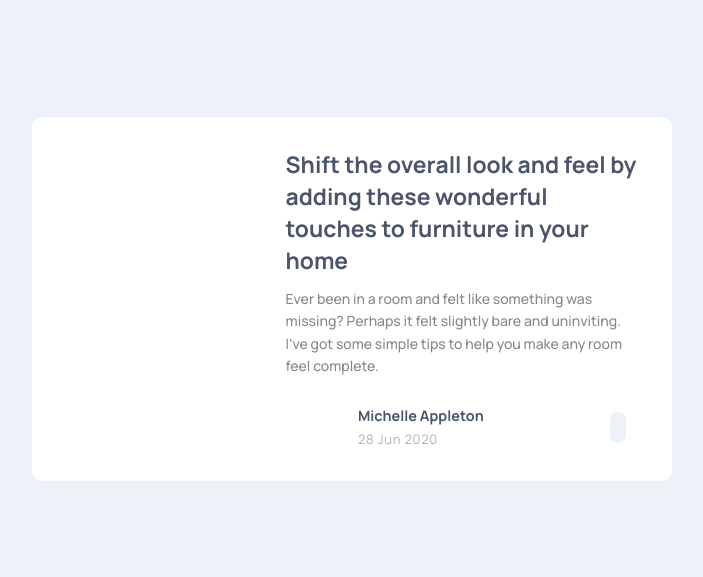
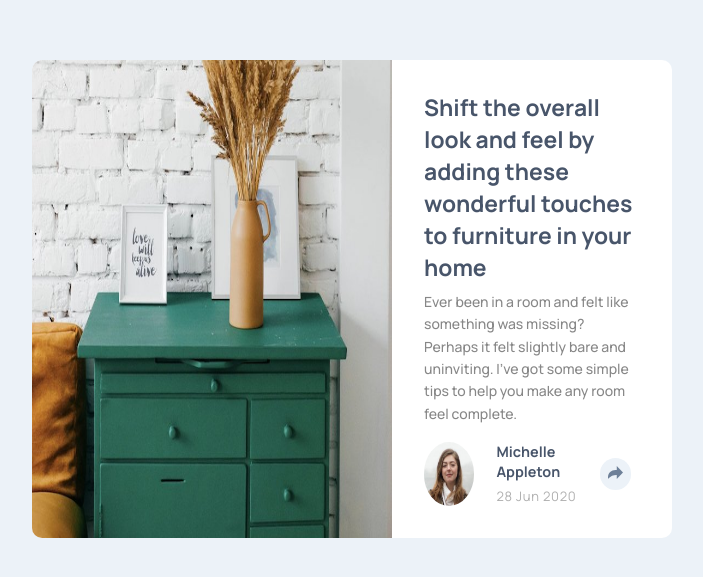
Before and after one commit to jaalzu/article-preview, a plain HTML site: page index.html in a window 1280 px wide. Shown: the part 101-678 px from the top of the page, without its empty margins (288-991 px from the left). Drawn offline with Linux system fonts and the light colour scheme; the site is published under a folder, as on GitHub Pages, so addresses that start at the root find nothing.

Commit message:
last commit

```diff
--- a/index.html
+++ b/index.html
@@ -14,7 +14,7 @@
 
   <div class="card">
 
-      <img src="/images/drawers.jpg" alt="" class="main__img"
+      <img src="images/drawers.jpg" alt="" class="main__img"
         width="360px">
 
 
@@ -35,7 +35,7 @@
       <div class="avatar">
         <div class="images">
 
-          <img src="/images/avatar-michelle.jpg" alt="" width="50px">
+          <img src="images/avatar-michelle.jpg" alt="" width="50px">
           <div class="name">
             <h2>
               Michelle Appleton
@@ -46,21 +46,21 @@
           </div>
         </div>
         <button id="button">
-          <img src="/images/icon-share.svg" alt="">
+          <img src="images/icon-share.svg" alt="">
         </button>
         <button id="buttonClose">
-          <img src="/images/icon-share.svg" alt="">
+          <img src="images/icon-share.svg" alt="">
         </button>
       </div>
       <div class="share">
         Share
         <div class="shareIMG">
-          <img src="/images/icon-facebook.svg" alt="">
-          <img src="/images/icon-twitter.svg" alt="">
-          <img src="/images/icon-pinterest.svg" alt="">
+          <img src="images/icon-facebook.svg" alt="">
+          <img src="images/icon-twitter.svg" alt="">
+          <img src="images/icon-pinterest.svg" alt="">
         </div>
         <button id="buttonCloseOne">
-          <img src="/images/icon-share.svg" alt="">
+          <img src="images/icon-share.svg" alt="">
         </button>
         <div class="triangle"></div>
       </div>
```
